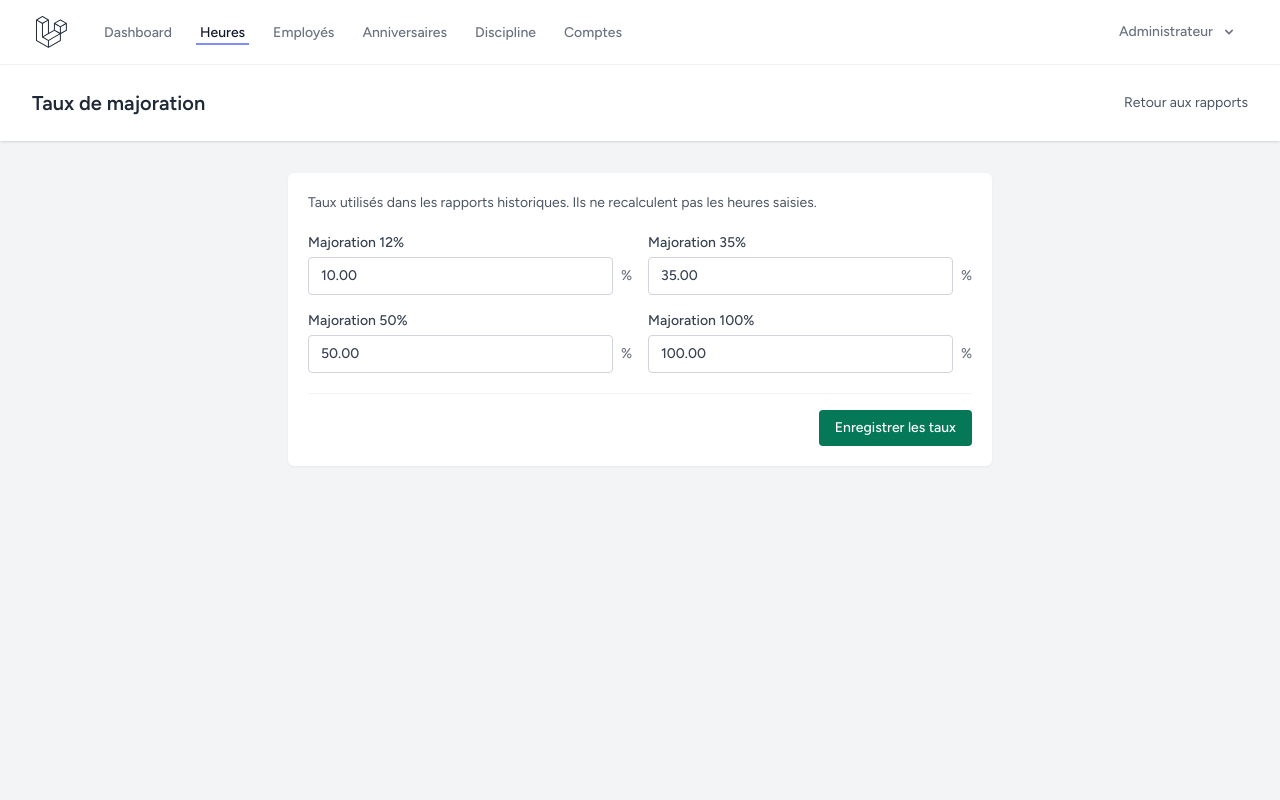
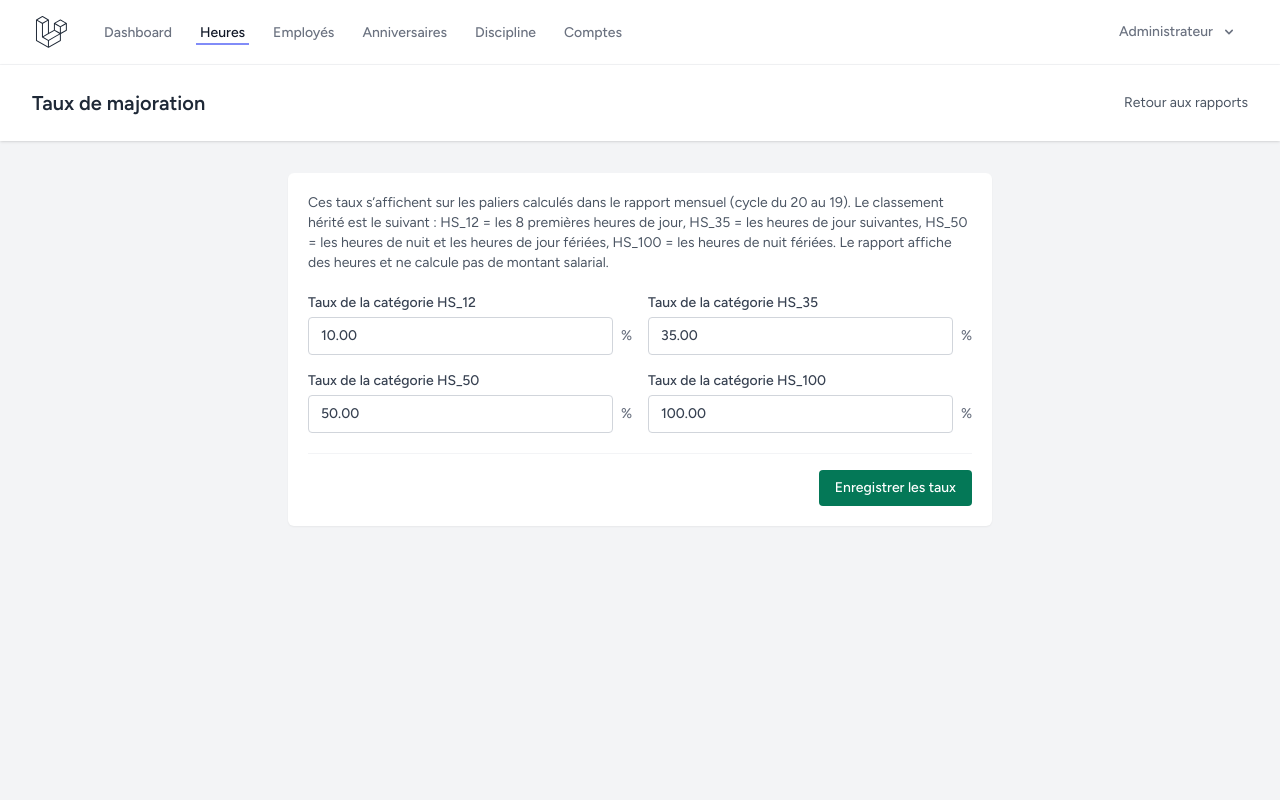
Before and after one commit to kuraf40/rh-manager, a Laravel app: page /hours/settings in a window 1280 px wide. Run offline with Laravel 12, Linux system fonts and the light colour scheme; the visitor is signed in with stand-in values (Sample User, id 1); data comes from the database, SQL or seed files in the repository; style sheets or scripts are compiled from the project's sources; some libraries are stand-ins or nearby versions.

Commit message:
Nouvelles modifications du projet

```diff
--- a/app/Http/Controllers/OvertimeParameterController.php
+++ b/app/Http/Controllers/OvertimeParameterController.php
@@ -13,31 +13,26 @@ class OvertimeParameterController extends Controller
     public function index(): Response
     {
         return Inertia::render('Hours/Settings', [
-            'parameters' => $this->parameters(),
+            'parameters' => OvertimeParameter::current(),
         ]);
     }
 
     public function update(Request $request): RedirectResponse
     {
         $validated = $request->validate([
-            'hs_12' => ['required', 'numeric', 'min:0', 'max:1000'],
-            'hs_35' => ['required', 'numeric', 'min:0', 'max:1000'],
-            'hs_50' => ['required', 'numeric', 'min:0', 'max:1000'],
-            'hs_100' => ['required', 'numeric', 'min:0', 'max:1000'],
+            'hs_12' => ['required', 'numeric', 'min:0', 'max:999.99'],
+            'hs_35' => ['required', 'numeric', 'min:0', 'max:999.99'],
+            'hs_50' => ['required', 'numeric', 'min:0', 'max:999.99'],
+            'hs_100' => ['required', 'numeric', 'min:0', 'max:999.99'],
+        ], [
+            'hs_12.max' => 'Le taux ne peut pas dépasser 999,99 %.',
+            'hs_35.max' => 'Le taux ne peut pas dépasser 999,99 %.',
+            'hs_50.max' => 'Le taux ne peut pas dépasser 999,99 %.',
+            'hs_100.max' => 'Le taux ne peut pas dépasser 999,99 %.',
         ]);
 
-        $this->parameters()->fill($validated)->save();
+        OvertimeParameter::current()->fill($validated)->save();
 
         return back()->with('message', 'Paramètres de majoration enregistrés.');
     }
-
-    private function parameters(): OvertimeParameter
-    {
-        return OvertimeParameter::query()->find(1) ?? OvertimeParameter::query()->create([
-            'hs_12' => 10,
-            'hs_35' => 35,
-            'hs_50' => 50,
-            'hs_100' => 100,
-        ]);
-    }
 }
--- a/app/Models/OvertimeParameter.php
+++ b/app/Models/OvertimeParameter.php
@@ -10,4 +10,14 @@ class OvertimeParameter extends Model
     use HasFactory;
 
     protected $fillable = ['hs_12', 'hs_35', 'hs_50', 'hs_100'];
+
+    public static function current(): self
+    {
+        return static::query()->orderBy('id')->first() ?? static::query()->create([
+            'hs_12' => 10,
+            'hs_35' => 35,
+            'hs_50' => 50,
+            'hs_100' => 100,
+        ]);
+    }
 }
--- a/resources/js/Pages/Hours/Settings.vue
+++ b/resources/js/Pages/Hours/Settings.vue
@@ -5,6 +5,13 @@ import { Head, Link, useForm } from '@inertiajs/vue3';
 const props = defineProps({
     parameters: Object,
 });
+
+const rateFields = [
+    { key: 'hs_12', label: 'HS_12' },
+    { key: 'hs_35', label: 'HS_35' },
+    { key: 'hs_50', label: 'HS_50' },
+    { key: 'hs_100', label: 'HS_100' },
+];
 
 const form = useForm({
     hs_12: props.parameters.hs_12,
@@ -30,15 +37,21 @@ const submit = () => form.put(route('hours.settings.update'));
         <div class="py-8">
             <div class="mx-auto max-w-3xl px-4 sm:px-6 lg:px-8">
                 <form class="space-y-5 rounded-md bg-white p-5 shadow-sm" @submit.prevent="submit">
-                    <p class="text-sm text-gray-600">Taux utilisés dans les rapports historiques. Ils ne recalculent pas les heures saisies.</p>
+                    <p class="text-sm text-gray-600">
+                        Ces taux s’affichent sur les paliers calculés dans le rapport mensuel (cycle du 20 au 19).
+                        Le classement hérité est le suivant :
+                        HS_12 = les 8 premières heures de jour, HS_35 = les heures de jour suivantes,
+                        HS_50 = les heures de nuit et les heures de jour fériées, HS_100 = les heures de nuit fériées.
+                        Le rapport affiche des heures et ne calcule pas de montant salarial.
+                    </p>
                     <div class="grid grid-cols-1 gap-4 sm:grid-cols-2">
-                        <label v-for="field in ['hs_12', 'hs_35', 'hs_50', 'hs_100']" :key="field" class="text-sm font-medium text-gray-700">
-                            Majoration {{ field.replace('hs_', '') }}%
+                        <label v-for="field in rateFields" :key="field.key" class="text-sm font-medium text-gray-700">
+                            Taux de la catégorie {{ field.label }}
                             <div class="mt-1 flex items-center gap-2">
-                                <input v-model="form[field]" type="number" min="0" max="1000" step="0.01" required class="block w-full rounded border-gray-300 text-sm" />
+                                <input v-model="form[field.key]" type="number" min="0" max="999.99" step="0.01" required class="block w-full rounded border-gray-300 text-sm" />
                                 <span class="text-sm text-gray-500">%</span>
                             </div>
-                            <span v-if="form.errors[field]" class="text-xs text-red-700">{{ form.errors[field] }}</span>
+                            <span v-if="form.errors[field.key]" class="text-xs text-red-700">{{ form.errors[field.key] }}</span>
                         </label>
                     </div>
                     <div class="flex justify-end border-t border-gray-100 pt-4">
--- a/resources/js/Pages/Hours/Summary.vue
+++ b/resources/js/Pages/Hours/Summary.vue
@@ -5,6 +5,7 @@ import { ref, watch } from 'vue';
 
 const props = defineProps({
     rows: Array,
+    rates: Object,
     period: String,
     date: String,
     startDate: String,
@@ -43,6 +44,12 @@ const hours = (value) => Number(value || 0).toFixed(2);
                     <p class="text-sm text-gray-500">Du {{ startDate }} au {{ endDate }}</p>
                 </div>
 
+                <p v-if="period === 'month'" class="text-sm text-gray-600">
+                    Répartition du cycle historique : HS {{ rates.hs_12 }}% pour les 8 premières heures de jour,
+                    HS {{ rates.hs_35 }}% pour les suivantes, HS {{ rates.hs_50 }}% pour les heures de nuit et de jour fériées,
+                    HS {{ rates.hs_100 }}% pour les heures de nuit fériées. Les valeurs sont des heures, pas des montants salariaux.
+                </p>
+
                 <div class="overflow-x-auto rounded-md bg-white shadow-sm">
                     <table class="min-w-full divide-y divide-gray-200">
                         <thead class="bg-gray-50">
@@ -52,6 +59,10 @@ const hours = (value) => Number(value || 0).toFixed(2);
                                 <th class="px-4 py-3 text-right text-xs font-semibold uppercase text-gray-600">Nuit</th>
                                 <th class="px-4 py-3 text-right text-xs font-semibold uppercase text-gray-600">Férié jour</th>
                                 <th class="px-4 py-3 text-right text-xs font-semibold uppercase text-gray-600">Férié nuit</th>
+                                <th v-if="period === 'month'" class="px-4 py-3 text-right text-xs font-semibold uppercase text-gray-600">HS {{ rates.hs_12 }}%</th>
+                                <th v-if="period === 'month'" class="px-4 py-3 text-right text-xs font-semibold uppercase text-gray-600">HS {{ rates.hs_35 }}%</th>
+                                <th v-if="period === 'month'" class="px-4 py-3 text-right text-xs font-semibold uppercase text-gray-600">HS {{ rates.hs_50 }}%</th>
+                                <th v-if="period === 'month'" class="px-4 py-3 text-right text-xs font-semibold uppercase text-gray-600">HS {{ rates.hs_100 }}%</th>
                                 <th class="px-4 py-3 text-right text-xs font-semibold uppercase text-gray-600">Total</th>
                             </tr>
                         </thead>
@@ -62,10 +73,14 @@ const hours = (value) => Number(value || 0).toFixed(2);
                                 <td class="px-4 py-3 text-right text-sm text-gray-700">{{ hours(row.h_nuit) }}</td>
                                 <td class="px-4 py-3 text-right text-sm text-gray-700">{{ hours(row.h_ferie_jour) }}</td>
                                 <td class="px-4 py-3 text-right text-sm text-gray-700">{{ hours(row.h_ferie_nuit) }}</td>
+                                <td v-if="period === 'month'" class="px-4 py-3 text-right text-sm text-gray-700">{{ hours(row.hs_12) }}</td>
+                                <td v-if="period === 'month'" class="px-4 py-3 text-right text-sm text-gray-700">{{ hours(row.hs_35) }}</td>
+                                <td v-if="period === 'month'" class="px-4 py-3 text-right text-sm text-gray-700">{{ hours(row.hs_50) }}</td>
+                                <td v-if="period === 'month'" class="px-4 py-3 text-right text-sm text-gray-700">{{ hours(row.hs_100) }}</td>
                                 <td class="px-4 py-3 text-right text-sm font-semibold text-gray-900">{{ hours(row.total_heures) }}</td>
                             </tr>
                             <tr v-if="rows.length === 0">
-                                <td colspan="6" class="px-4 py-10 text-center text-sm text-gray-500">Aucune heure enregistrée sur cette période.</td>
+                                <td :colspan="period === 'month' ? 10 : 6" class="px-4 py-10 text-center text-sm text-gray-500">Aucune heure enregistrée sur cette période.</td>
                             </tr>
                         </tbody>
                     </table>
```
Also changed, not shown: app/Http/Controllers/RegisteredHourController.php (+22 -4 lines), app/Services/OvertimeRateCalculator.php (added, +23 -0 lines), tests/Feature/OvertimeParameterTest.php (+17 -0 lines), tests/Feature/RegisteredHourTest.php (+76 -18 lines), README.md.
